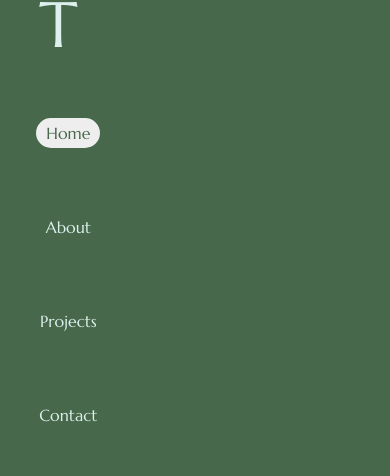
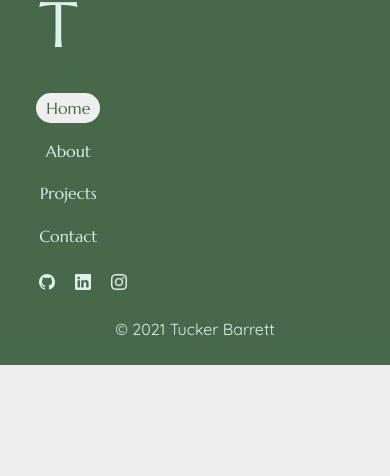
Before and after one commit to GrinninBarrett/react-portfolio-page, a React (Create React App) app: page / in a window 390 px wide. Shown: the part 2267-2743 px from the top of the page. After the commit the page ends 2632 px from the top, so only its background shows below. Built offline with nearby package versions, Linux system fonts and the light colour scheme.

Commit message:
Fixes toggling for mobile nav

```diff
--- a/src/App.js
+++ b/src/App.js
@@ -16,7 +16,7 @@ import { allProjects, featuredProjects } from "./projectList";
 import ScrollToTop from "./utils/ScrollToTop";
 
 function App() {
-  const [open, setOpen] = useState(true);
+  const [open, setOpen] = useState(false);
 
   return (
     <Router>
--- a/src/components/Burger.styled.js
+++ b/src/components/Burger.styled.js
@@ -33,16 +33,16 @@ export const StyledBurger = styled.button`
     transform-origin: 1px;
 
     :first-child {
-      transform: ${({ open }) => open ? 'rotate(0)' : 'rotate(45deg)'};
+      transform: ${({ open }) => open ? 'rotate(45deg)' : 'rotate(0)'};
     }
 
     :nth-child(2) {
-      opacity: ${({ open }) => open ? '1' : '0'};
-      transform: ${({ open }) => open ? 'translateX(0)' : 'translateX(20px)'};
+      opacity: ${({ open }) => open ? '0' : '1'};
+      transform: ${({ open }) => open ? 'translateX(20px)' : 'translateX(0)'};
     }
 
     :nth-child(3) {
-      transform: ${({ open }) => open ? 'rotate(0)' : 'rotate(-45deg)'};
+      transform: ${({ open }) => open ? 'rotate(-45deg)' : 'rotate(0)'};
     }
   }
 `;
--- a/src/components/Footer.js
+++ b/src/components/Footer.js
@@ -19,7 +19,7 @@ const Footer = () => {
           <div id="footer-nav-links">
             <ul id="footer-nav-menu" className="flex-item nav-list">
               <NavLink
-                className="main-nav-item nav-item link light-link"
+                className="footer-nav-item nav-item link light-link"
                 exact to="/"
                 activeStyle={{
                   backgroundColor: "rgb(238, 238, 238)",
@@ -29,7 +29,7 @@ const Footer = () => {
                 Home
               </NavLink>
               <NavLink
-                className="main-nav-item nav-item link light-link"
+                className="footer-nav-item nav-item link light-link"
                 exact to="/about"
                 activeStyle={{
                   backgroundColor: "rgb(238, 238, 238)",
@@ -39,7 +39,7 @@ const Footer = () => {
                 About
               </NavLink>
               <NavLink
-                className="main-nav-item nav-item link light-link"
+                className="footer-nav-item nav-item link light-link"
                 exact to="/projects"
                 activeStyle={{
                   backgroundColor: "rgb(238, 238, 238)",
@@ -49,7 +49,7 @@ const Footer = () => {
                 Projects
               </NavLink>
               <NavLink
-                className="main-nav-item nav-item link light-link"
+                className="footer-nav-item nav-item link light-link"
                 exact to="/contact"
                 activeStyle={{
                   backgroundColor: "rgb(238, 238, 238)",
--- a/src/components/MobileNav.styled.js
+++ b/src/components/MobileNav.styled.js
@@ -1,7 +1,7 @@
 import styled from 'styled-components';
 
 export const StyledMobileNav = styled.nav`
-  display: ${({ open }) => open ? 'flex' : 'none'};
+  display: flex;
   flex-direction: column;
   justify-content: flex-start;
   margin-top: 6em;
@@ -12,8 +12,8 @@ export const StyledMobileNav = styled.nav`
   position: absolute;
   top: 0;
   right: 0;
-  transition: transform 0.3s ease-in-out;
-  transform: ${({ open }) => open ? 'translateX(100%)' : 'translateX(0)'};
+  transition: all 0.3s ease-in-out;
+  transform: ${({ open }) => open ? 'translateX(0)' : 'translateX(100%)'};
 
   a {
     font-size: 1rem;
--- a/src/index.css
+++ b/src/index.css
@@ -11,6 +11,10 @@
   --light-red-accent: #dbaca6;
   --light-blue: #a0b8d1;
   --blue-accent: #6294c8;
+}
+
+html, body {
+    overflow-x: hidden;
 }
 
 body {
```
